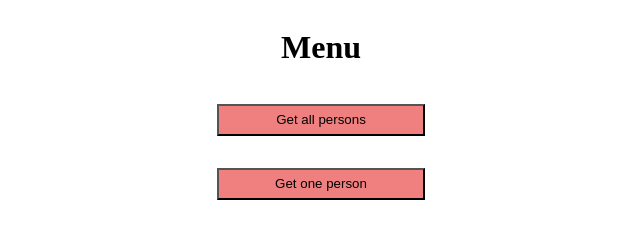
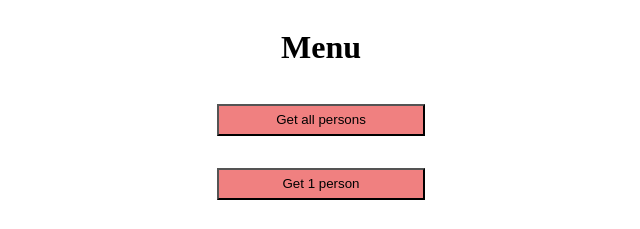
Before and after one commit to rakhicc/node_express_employees_CRUD_project, a website: page menu.html in a window 1280 px wide. Shown: the top 229 px of the page, 319-959 px from the left. Drawn offline with Linux system fonts and the light colour scheme.

Commit message:
get 1 person

```diff
--- a/menu.html
+++ b/menu.html
@@ -11,7 +11,7 @@
     <main>
       <h1>Menu</h1>
       <a href="/all"><button>Get all persons</button></a>
-      <a href="/getPerson"><button>Get one person</button></a>
+      <a href="/getPerson"><button>Get 1 person</button></a>
       <a href="/inputform"><button>Add a new person</button></a>
       <a href="/updateform"><button>Modify person data</button></a>
       <a href="/removeperson"><button>Remove person data</button></a>
```
